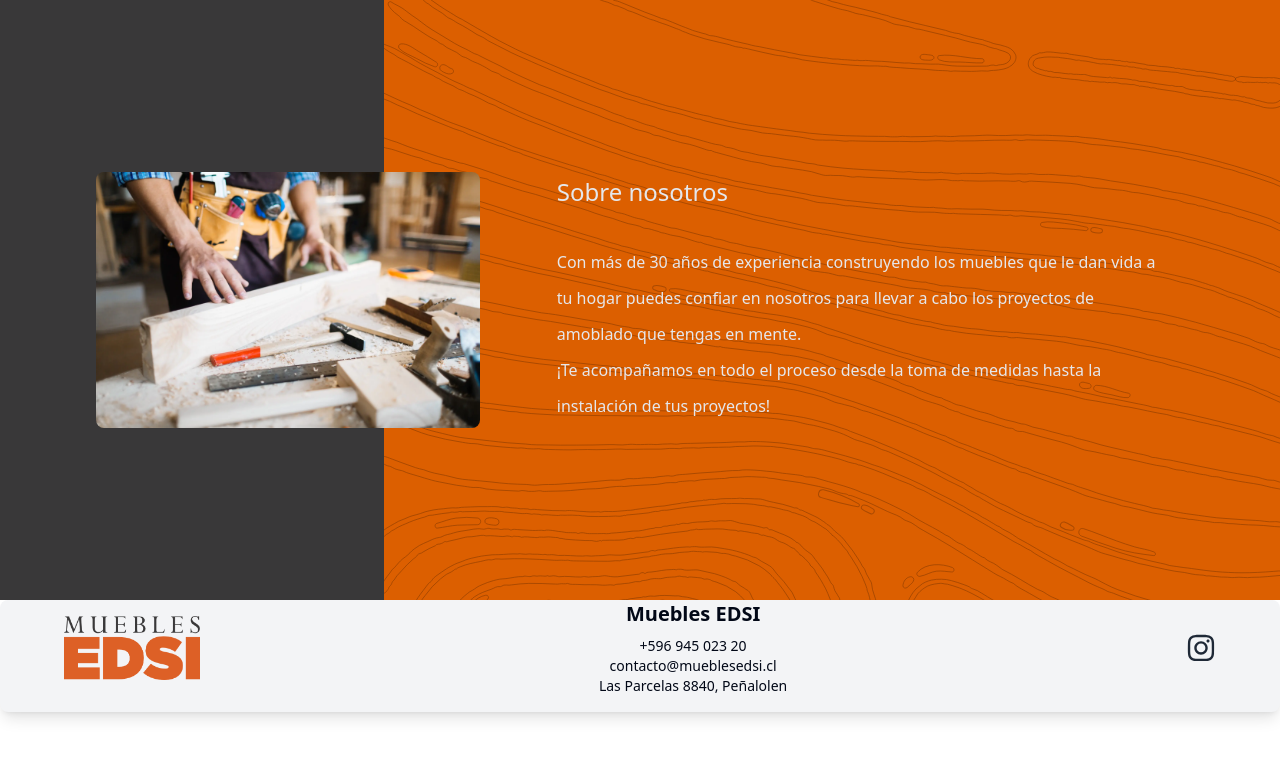
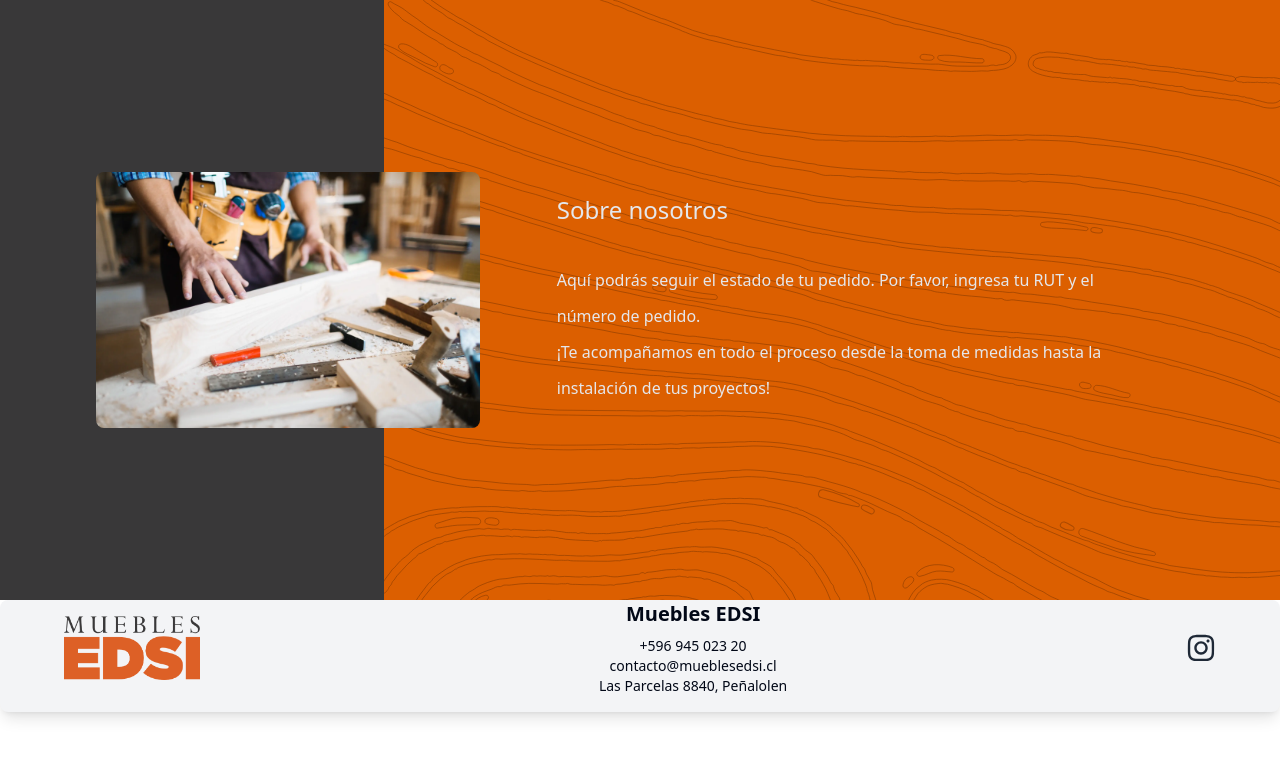
Before and after one commit to AlvaroSepulvedaG/MueblesEdsi, a Next.js app: page /seguimiento in a window 1280 px wide. Shown: the top 758 px of the page. Built offline with nearby package versions, Linux system fonts and the light colour scheme.

Commit message:
test
test

```diff
--- a/src/components/ui/Seguimiento/Tracking.tsx
+++ b/src/components/ui/Seguimiento/Tracking.tsx
@@ -21,9 +21,7 @@ const AboutMe = () => {
             Sobre nosotros
           </h3>
           <p className="lg:leading-9 lg:text-[16px] text-sm">
-            Con más de 30 años de experiencia construyendo los muebles que le
-            dan vida a tu hogar puedes confiar en nosotros para llevar a cabo
-            los proyectos de amoblado que tengas en mente.
+            Aquí podrás seguir el estado de tu pedido. Por favor, ingresa tu RUT y el número de pedido.
           </p>
           <p className="lg:leading-9 lg:text-[16px] text-sm">
             ¡Te acompañamos en todo el proceso desde la toma de medidas hasta la
```
